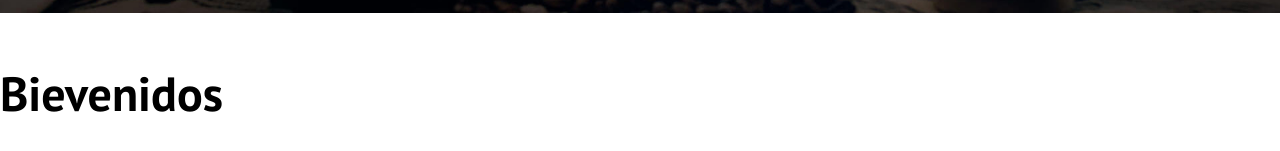
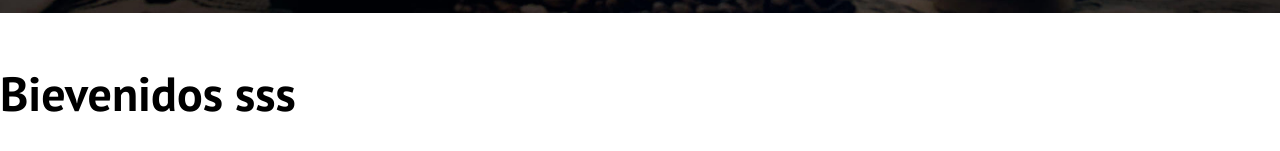
Before and after one commit to Azarel39/blog-del-cafe, a plain HTML site: page index.html in a window 1280 px wide. Shown: the part 587-738 px from the top of the page. Drawn offline with nearby package versions, Linux system fonts and the light colour scheme; a web font is replaced by a local one.

Commit message:
inicio desde laptop

```diff
--- a/index.html
+++ b/index.html
@@ -31,6 +31,6 @@
         </div>
 
     </header>
-    <h1>Bievenidos </h1>
+    <h1>Bievenidos sss</h1>
 </body>
 </html>
```
